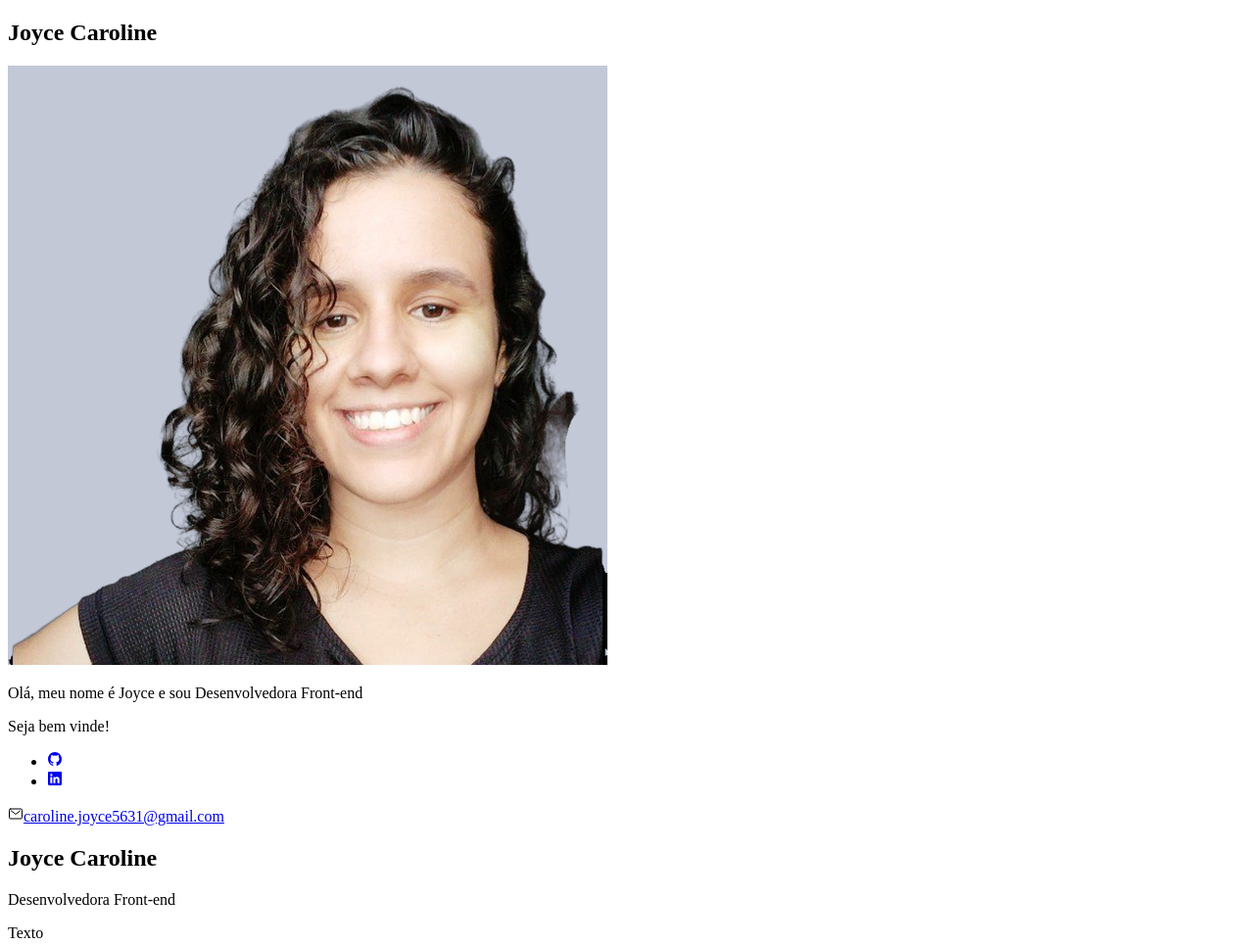
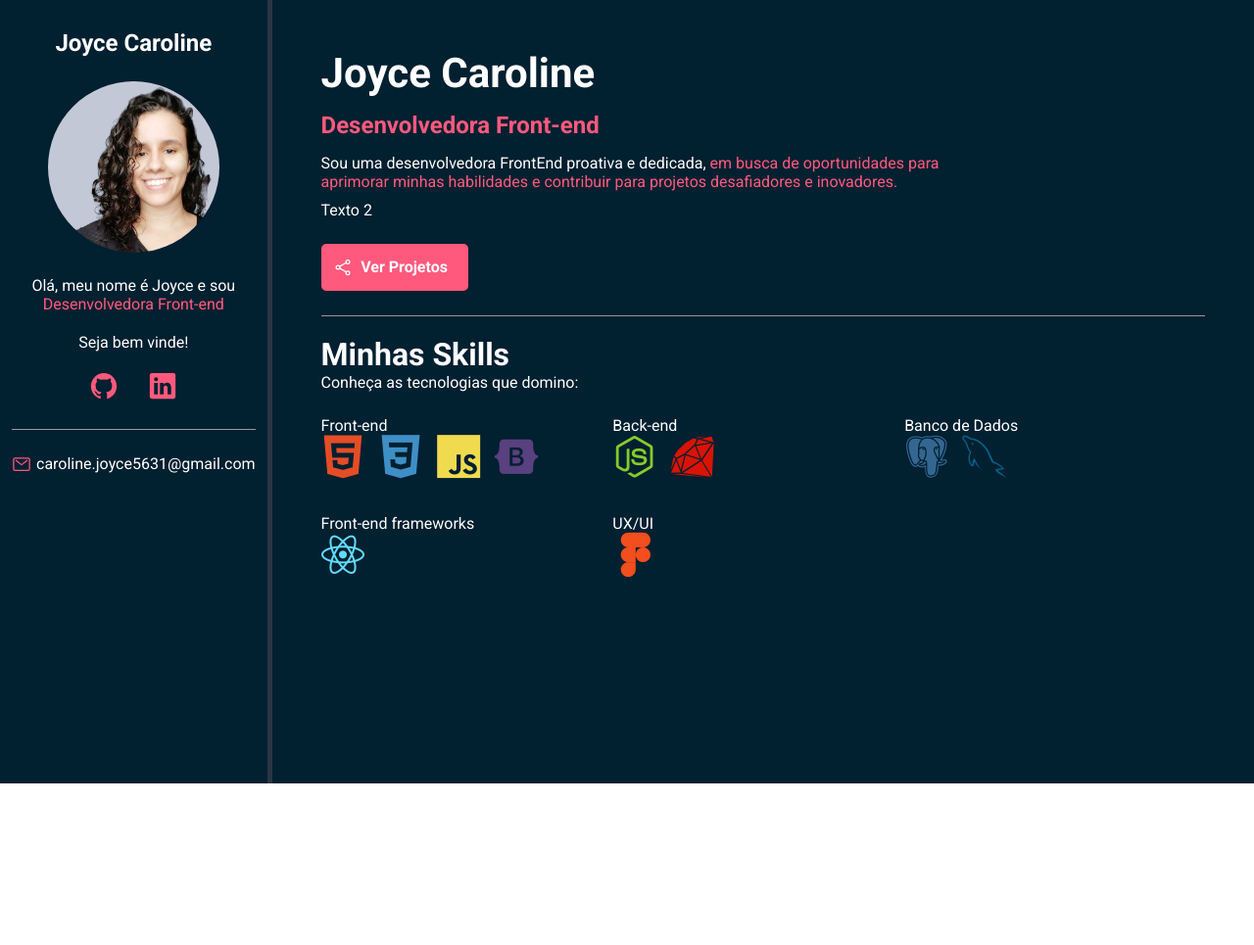
Before and after one commit to joyce-caroline/joyce-caroline.github.io, a plain HTML site: page index.html in a window 1280 px wide. Shown: the top 965 px of the page at 98% size. After the commit the page ends 800 px from the top, so only its background shows below. Drawn offline with nearby package versions, Linux system fonts and the light colour scheme.

Commit message:
Style: Estiliza pagina

```diff
--- a/css/style.css
+++ b/css/style.css
@@ -0,0 +1,233 @@
+/* Reset */
+* {
+  padding: 0;
+  margin: 0;
+  font-family: "Roboto", sans serif;
+  box-sizing: border-box;
+}
+
+/* Variables */
+:root {
+  --main-color: #ff597d;
+  --main-text-color: #fff;
+  --border-color: #999;
+  --bio-bg-color: #012030;
+  --bio-border-color: #293544;
+  --about-bg-color: #111821;
+}
+
+/* General */
+.highlight {
+  color: var(--main-color);
+}
+
+/* Containers */
+#container {
+  display: flex;
+  color: var(--main-text-color);
+}
+
+#bio-container {
+  flex: 1 1 20%;
+  min-height: 100vh;
+  background-color: var(--bio-bg-color);
+  text-align: center;
+  padding: 30px 12px;
+  border-right: 5px solid var(--bio-border-color);
+}
+
+#about-container {
+  flex: 1 1 80%;
+  min-height: 100vh;
+  background-color: var(--bio-bg-color);
+  padding: 50px;
+}
+
+/* Bio conatiner */
+
+#bio-container h2 {
+  margin-bottom: 25px;
+}
+
+#bio-container p {
+  margin-bottom: 20px;
+}
+
+#bio-catainer #welcome-text {
+  font-weight: bold;
+}
+
+#bio-img {
+  width: 175px;
+  height: 175px;
+  border-radius: 50%;
+  margin-bottom: 20px;
+}
+
+#social-container {
+  display: flex;
+  justify-content: center;
+  list-style: none;
+  border-bottom: 1px solid var(--border-color);
+  margin-bottom: 25px;
+  padding-bottom: 25px;
+}
+
+#social-container li {
+  flex: 1 1 0;
+  max-width: 60px;
+}
+
+#social-container ion-icon {
+  color: var(--main-color);
+  font-size: 30px;
+}
+
+#email-container {
+  display: flex;
+  justify-content: center;
+}
+
+#email-container ion-icon,
+#email.container a {
+  flex: 1 1 0;
+}
+
+#email-container a {
+  color: var(--main-text-color);
+  text-decoration: none;
+  max-width: 225px;
+}
+
+#email-container ion-icon {
+  color: var(--main-color);
+  font-size: 20px;
+  margin-right: 5px;
+  max-width: 20px;
+}
+
+/* About container */
+
+#name{
+    font-size: 42px;
+    margin-bottom: 15px;
+}
+
+#title{
+    font-size: 24px;
+    margin-bottom: 15px;
+    font-weight: bold;
+}
+
+.description{
+    max-width: 75%;
+    margin-bottom: 10px;
+}
+
+#btn-projects{
+    font-weight: bold;
+    font-size: 16px;
+    color: var(--main-text-color);
+    background-color: var(--main-color);
+    border: 2px solid var(--main-color);
+    border-radius: 5px;
+    text-decoration: none;
+    transition: .5s;
+    margin: 25px 0;
+    padding: 12px 10px;
+    width: 150px;
+    text-align: center;
+    display: flex;
+}
+
+#btn-projects ion-icon,
+#btn-projects span{
+    flex: 1 1 0;
+}
+
+#btn-projects ion-icon{
+    font-size: 20px;
+    max-width: 20px;
+}
+
+#btn-projects:hover{
+    background-color: transparent;
+}
+
+#skills-section-title{
+    border-top: 1px solid var(--border-color);
+    padding-top: 20px;
+    margin-top: 20px;
+    font-size: 32px;
+}
+
+#skills-container{
+    display: flex;
+    flex-wrap: wrap;
+    margin-top: 25px;
+}
+
+.skills-box{
+    flex: 1 1 33%;
+    max-width: 33%;
+    margin-bottom: 35px;
+}
+
+.skills-title{
+    font-size: 24px;
+    margin-bottom: 25px;
+    font-weight: bold;
+    padding-left: 10px;
+    border-left: 5px solid var(--main-color);
+}
+
+.skills-box i{
+    font-size: 45px;
+    margin-right: 10px;
+}
+
+@media(max-width: 450px){
+    #container{
+        flex-direction: column;
+    }
+
+    #bio-container{
+        min-height: auto;
+        border-right: none;
+        border-bottom: 5px solid var(--bio-border-color);
+    }
+
+    #bio-container h2{
+        display: none;
+    }
+
+    #bio-container p{
+        max-width: 60%;
+        margin: 10px auto;
+    }
+
+    #about-container{
+        text-align: center;
+        padding: 30px;
+    }
+    #about-container .description{
+        margin: 10px auto;
+        max-width: 100%;
+        line-height: 26px;
+    }
+
+    #btn-projects{
+        margin: 20px auto;
+    }
+
+    .skills-box{
+        flex: 1 1 100%;
+        max-width: 100%;
+        margin-bottom: 40px;
+        text-align: left;
+    }
+
+    .skills-box i{
+        font-size: 60px;
+    }
+}
--- a/index.html
+++ b/index.html
@@ -22,12 +22,12 @@
                 <h2>
                     Joyce Caroline
                 </h2>
-                <img src="./img/profile-pic.png" alt="Foto de perfil Joyce">
+                <img id="bio-img" src="./img/profile-pic.png" alt="Foto de perfil Joyce">
                 <p>Olá, meu nome é Joyce e sou <span class="highlight">Desenvolvedora Front-end</span></p>
-                <p>Seja bem vinde!</p>
+                <p id="welcome-text">Seja bem vinde!</p>
                 <ul id="social-container">
-                    <li><a href="#" target="_blank"><ion-icon name="logo-github"></ion-icon></a></li>
-                    <li><a href="#" target="_blank"><ion-icon name="logo-linkedin"></ion-icon></a></li>
+                    <li><a href="https://github.com/joyce-caroline" target="_blank"><ion-icon name="logo-github"></ion-icon></a></li>
+                    <li><a href="https://www.linkedin.com/in/joyce-caroline-amorim/" target="_blank"><ion-icon name="logo-linkedin"></ion-icon></a></li>
                 </ul>
                 <div id="email-container">
                     <ion-icon name="mail-outline"></ion-icon><a href="mailto:caroline.joyce5631@gmail.com">caroline.joyce5631@gmail.com</a>
@@ -36,9 +36,9 @@
             <section id="about-container">
                 <h1 id="name">Joyce Caroline</h1>
                 <p id="title"><span class="highlight">Desenvolvedora Front-end</span></p>
-                <p class="description">Texto</p>
+                <p class="description">Sou uma desenvolvedora FrontEnd proativa e dedicada, <span class="highlight"> em busca de oportunidades para aprimorar minhas habilidades e contribuir para projetos desafiadores e inovadores.</span></p>
                 <p class="description">Texto 2</p>
-                <a href="#" id="btn-projects"><ion-icon name="share-social-outline"><span class="highlight">Ver Projetos</span></ion-icon></a>
+                <a href="https://github.com/joyce-caroline" id="btn-projects"><ion-icon name="share-social-outline"></ion-icon><span>Ver Projetos</span></a>
                 <h2 id="skills-section-title">Minhas Skills</h2>
                 <p class="description">Conheça as tecnologias que domino:</p>
                 <div id="skills-container">
@@ -47,28 +47,25 @@
                         <i class="devicon-html5-plain colored"></i>
                         <i class="devicon-css3-plain colored"></i>
                         <i class="devicon-javascript-plain colored"></i>
-                        <i class="devicon-html5-plain colored"></i>
+                        <i class="devicon-bootstrap-plain colored"></i>
                     </div>
                     <div class="skills-box">
                         <p class="skills title">Back-end</p>
-                        <i class="devicon-html5-plain colored"></i>
-                        <i class="devicon-css3-plain colored"></i>
-                        <i class="devicon-javascript-plain colored"></i>
-                        <i class="devicon-html5-plain colored"></i>
+                        <i class="devicon-nodejs-plain colored"></i>
+                        <i class="devicon-ruby-plain colored"></i>
                     </div>
                     <div class="skills-box">
                         <p class="skills title">Banco de Dados</p>
-                        <i class="devicon-html5-plain colored"></i>
-                        <i class="devicon-css3-plain colored"></i>
-                        <i class="devicon-javascript-plain colored"></i>
-                        <i class="devicon-html5-plain colored"></i>
+                        <i class="devicon-postgresql-plain colored"></i>
+                        <i class="devicon-mysql-plain colored"></i>
                     </div>
                     <div class="skills-box">
                         <p class="skills title">Front-end frameworks</p>
-                        <i class="devicon-html5-plain colored"></i>
-                        <i class="devicon-css3-plain colored"></i>
-                        <i class="devicon-javascript-plain colored"></i>
-                        <i class="devicon-html5-plain colored"></i>
+                        <i class="devicon-react-original colored"></i>
+                    </div>
+                    <div class="skills-box">
+                        <p class="skills title">UX/UI</p>
+                        <i class="devicon-figma-plain colored"></i>
                     </div>
                 </div>
             </section>
```
